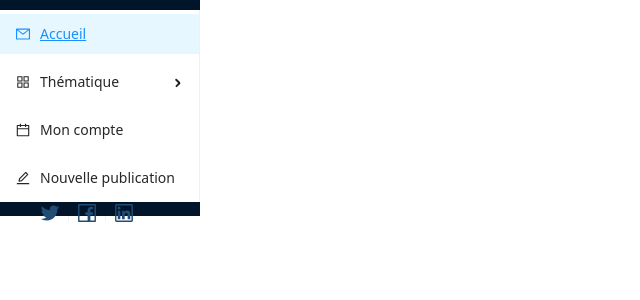
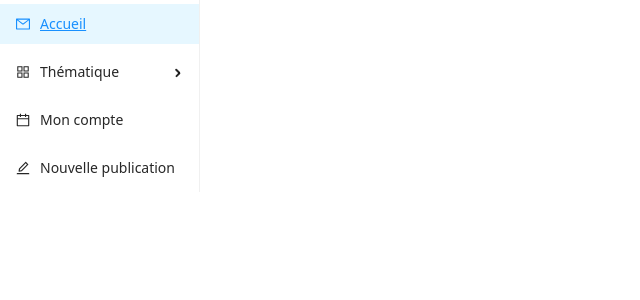
Before and after one commit to remybajo/projetagora, a React (Create React App) app in the folder reactapp/: page /SideBarDroite in a window 1280 px wide. Shown: the top 300 px of the page, without its empty margins (0-640 px from the left). Built offline with nearby package versions, Linux system fonts and the light colour scheme.

Commit message:
resolution bug thematique

```diff
--- a/reactapp/src/SideBarDroite.js
+++ b/reactapp/src/SideBarDroite.js
@@ -1,7 +1,8 @@
+
 import { Link, Redirect } from "react-router-dom";
 import React, { useState, useEffect, useRef } from "react";
 import Inscription from "./inscription";
-import { connect } from "react-redux";
+import { connect } from 'react-redux'
 import {
   Button,
   Layout,
@@ -13,8 +14,7 @@ import {
   Row,
   Col,
   Tabs,
-  Modal,
-  Affix,
+  Modal
 } from "antd";
 import "antd/dist/antd.css";
 import {
@@ -40,16 +40,16 @@ const { SubMenu } = Menu;
 const { Meta } = Card;
 const { TabPane } = Tabs;
 
+
 function SideBarDroite(props) {
   const [isModalVisible, setIsModalVisible] = useState(false);
+  const [isConnect, setIsConnect] = useState(false)
+  const [isConnectProfil, setIsConnectProfil] = useState(false)
+ // const [theme, setTheme] = useState("")
 
-  const [isConnect, setIsConnect] = useState(false);
-  const [isConnectProfil, setIsConnectProfil] = useState(false);
-  const [theme, setTheme] = useState("");
-  const [top, setTop] = useState(10);
+  //Base de donnée Data
+const themeData = [
 
-  //Bade de donnée Data
-  const themeData = [
   "Emploi",
   "Education",
   "Politique",
@@ -57,15 +57,21 @@ function SideBarDroite(props) {
   "Environnement",
   "Sport",
   "Tourisme",
-    "Tu as remarqué ?",
-  ];
+  "Tu as remarqué ?"
 
-  var findClickTheme = (theme) => {
-    setTheme(theme);
-  };
-  if (theme) {
-    return <Redirect to={`/pageTheme/${theme}`} />;
-  }
+]
+
+
+
+//  var findClickTheme = (theme) => {
+// setTheme(theme)}
+
+
+
+  // }
+  // if (theme){
+  //  return <Redirect to={`/pageTheme/${theme}`} />
+  // }
 
   var showModal = () => {
     setIsModalVisible(true);
@@ -80,49 +86,46 @@ function SideBarDroite(props) {
   };
 
   var handleClick = async () => {
-    if (props.token == null) {
-      showModal();
-    } else {
-      setIsConnect(true);
-    }
-  };
+    if (props.token == null){
+    showModal()
+ } else{
+   setIsConnect(true)
+  }}
 
-  if (isConnect) {
+  if (isConnect){
     return <Redirect to="/pageprofil" />;
   }
 
   var handleClickPubli = (e) => {
-    if (props.token == null) {
-      showModal();
-    } else {
-      setIsConnectProfil(true);
-    }
-  };
+    if (props.token == null){
+      showModal()
+   } else{
+     setIsConnectProfil(true)
+    }}
 
-  if (isConnectProfil) {
+    if (isConnectProfil){
       return <Redirect to="/nouvelPublication" />;
     }
 
+
+
+
+
     var publiTheme = themeData.map((theme, i) => {
       return (
-      <Menu.Item onClick={() => findClickTheme(theme)} key="i">
-        {theme}
-      </Menu.Item>
-    );
-  });
+
+        <Menu.Item  key="i"> <Link to={`/pageTheme/${theme}`} > {theme}  </Link></Menu.Item>
+      )})
 
   return (
     <Sider className="site-layout-background">
-      <Modal
-        title="connexion/inscription"
-        style={{ displayflex: 1, width: 150 }}
+      <Modal  style={{ displayflex: 1, width: 150 }}
+
 visible={isModalVisible}
 onOk={handleOk}
-        onCancel={handleCancel}
-      >
-        <Inscription />{" "}
-      </Modal>{" "}
-      <Affix offsetTop={top}>
+onCancel={handleCancel}>
+<Inscription /> </Modal>
+      {" "}
       <Menu
         style={{ width: 200 }}
         defaultSelectedKeys={["1"]}
@@ -134,45 +137,27 @@ function SideBarDroite(props) {
         <SubMenu key="sub1" icon={<AppstoreOutlined />} title="Thématique">
           {publiTheme}
         </SubMenu>
-          <Menu.Item
-            onClick={() => handleClick()}
-            key="2"
-            icon={<CalendarOutlined />}
-          >
+        <Menu.Item  onClick={() => handleClick()} key="2" icon={<CalendarOutlined  />}  >
         Mon compte
         </Menu.Item>
 
-          <Menu.Item
-            onClick={() => handleClickPubli()}
-            key="link"
-            icon={<EditOutlined />}
-          >
+        <Menu.Item  onClick={() => handleClickPubli()} key="link" icon={<EditOutlined />}>
+
         Nouvelle publication
+
         </Menu.Item>
+
       </Menu>
-        <div style={{ marginLeft: "40px" }}>
-          <TwitterOutlined
-            style={{ fontSize: "20px", color: "#214C74" }}
-            key="twitter"
-          />
-          <Divider type="vertical" />
-          <FacebookOutlined
-            style={{ fontSize: "20px", color: "#214C74" }}
-            key="facebook"
-          />
-          <Divider type="vertical" />
-          <LinkedinOutlined
-            style={{ fontSize: "20px", color: "#214C74" }}
-            key="linkedin"
-          />
-        </div>
-      </Affix>
     </Sider>
   );
 }
 
-function mapStateToProps(state) {
-  return { token: state.token };
+function mapStateToProps(state){
+  return {token:state.token}
 }
 
-export default connect(mapStateToProps, null)(SideBarDroite);
+export default connect(
+  mapStateToProps,
+  null,
+
+)(SideBarDroite) ;
```
Lines whose indentation alone changed are shown as unchanged.
